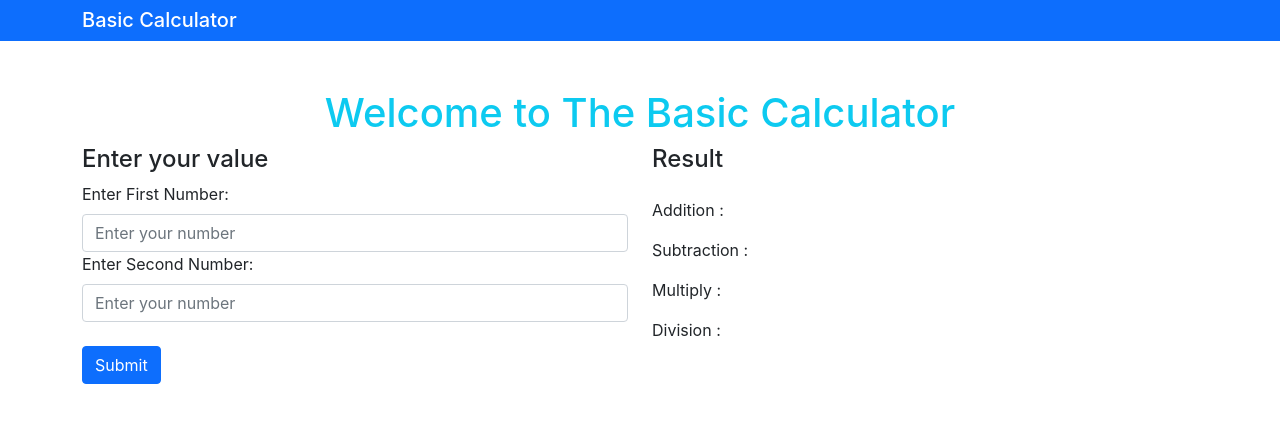
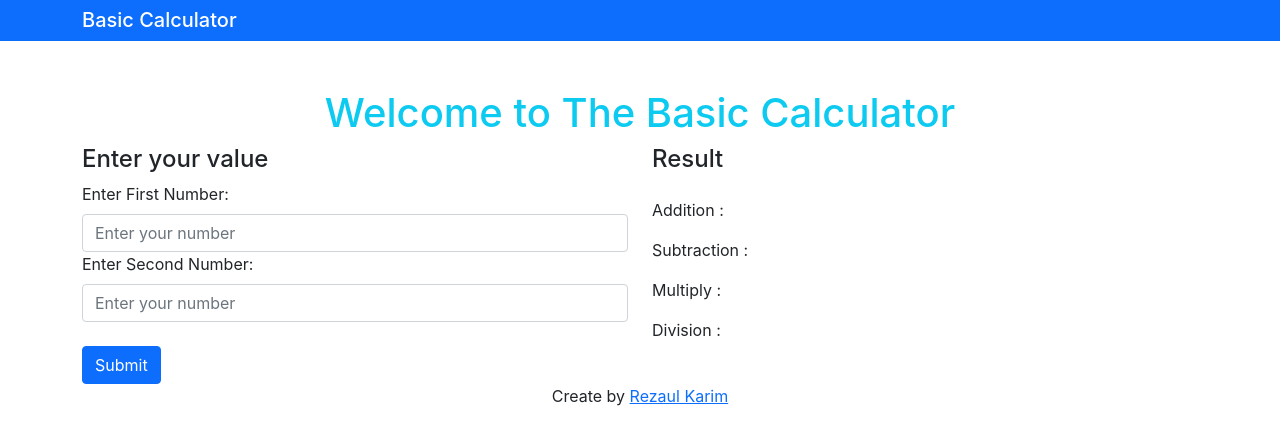
Before and after one commit to supermanshuvo/calculator, a React (Create React App) app: page / in a window 1280 px wide. Shown: the top 444 px of the page. Built offline with nearby package versions, Linux system fonts and the light colour scheme.

Commit message:
Add firebase

```diff
--- a/src/components/Home.jsx
+++ b/src/components/Home.jsx
@@ -98,6 +98,10 @@ class Home extends React.Component {
             </div>
           </div>
         </div>
+        <p className="text-center font-weight-bold">
+          Create by{" "}
+          <a href="https://www.facebook.com/supermanshuvo/">Rezaul Karim</a>
+        </p>
       </div>
     );
   }
```
Also changed, not shown: firebase.json (added), 18 other files (tests, documents, lock files or other folders).
